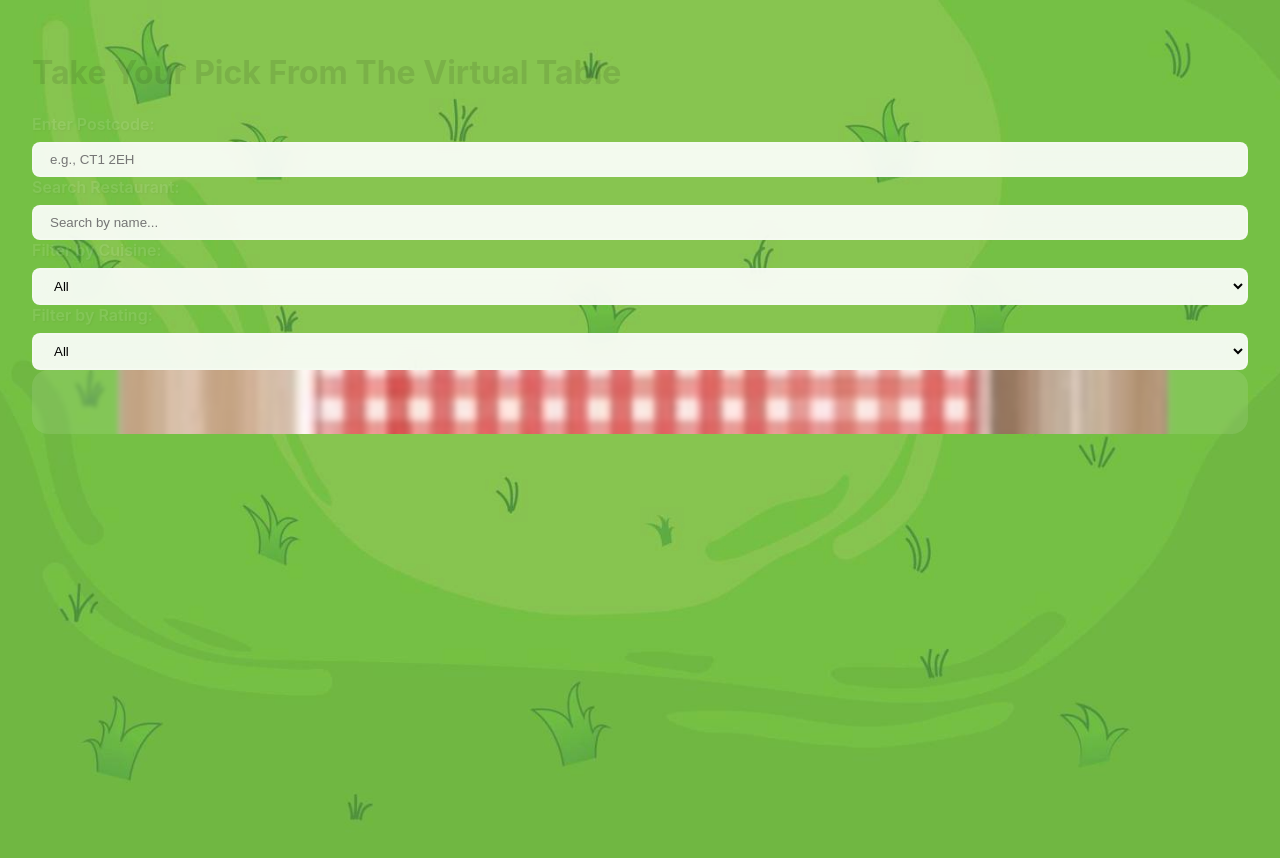
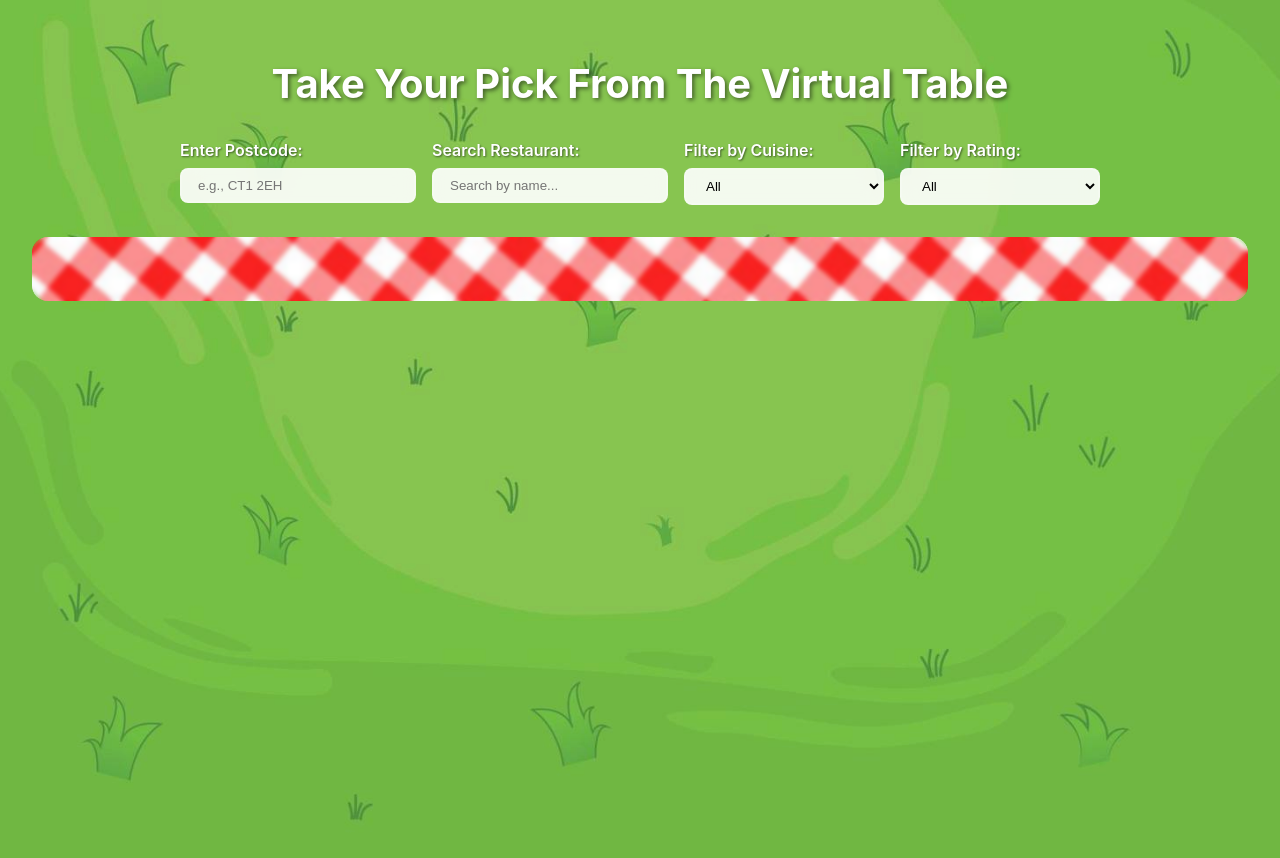
Before and after one commit to Ash530888/Just-Eat-Restaurants, a React (Create React App) app: page / in a window 1280 px wide. Shown: the top 858 px of the page. Built offline with nearby package versions, Linux system fonts and the light colour scheme.

Commit message:
filters style

```diff
--- a/src/App.css
+++ b/src/App.css
@@ -15,6 +15,15 @@
   background-size: cover;
   background-position: center;
   opacity: 0.9;
+}
+
+.filters {
+  display: flex;
+  gap: 1rem;
+  flex-wrap: wrap;
+  justify-content: center;
+  margin-bottom: 2rem;
+  position: relative;
 }
 
 .filter-group {
@@ -38,6 +47,16 @@ input, select {
   min-width: 200px;
 }
 
+h1 {
+  text-align: center;
+  font-size: 2.5rem;
+  font-weight: bold;
+  color: white;
+  text-shadow: 2px 2px 4px rgba(0, 0, 0, 0.5);
+  margin-bottom: 2rem;
+  position: relative;
+}
+
 /* Wider grid layout for plates */
 .restaurant-list {
   display: grid;
@@ -48,7 +67,7 @@ input, select {
   margin: 0 auto;
   padding: 2rem;
   border-radius: 1rem;
-  background-image: url('assets/picnic-table.png');
+  background-image: url('assets/checkered.png');
   background-size: cover;
   background-position: center;
 }
--- a/src/App.js
+++ b/src/App.js
@@ -52,8 +52,8 @@ const Plate = ({ restaurant, plateImage, onClick }) => {
       </div>
 
       <div className="card-content">
+        <h3>{restaurant.name}</h3>
         <p>⭐ {restaurant.rating.starRating} <soft>({restaurant.rating.count})</soft></p>
-        <h3>{restaurant.name}</h3>
         {expanded && (
           <motion.div
             initial={{ opacity: 0 }}
@@ -61,7 +61,6 @@ const Plate = ({ restaurant, plateImage, onClick }) => {
             transition={{ duration: 0.3 }}
           >
             <p><strong>Cuisines:</strong> {restaurant.cuisines.map(c => c.name).join(", ")}</p>
-            <p><strong>Address:</strong> {restaurant.address.city}, {restaurant.address.firstLine}, {restaurant.address.postalCode}</p>
           </motion.div>
         )}
       </div>
@@ -201,6 +200,7 @@ function App() {
     <div className="App">
       <h1>Take Your Pick From The Virtual Table</h1>
 
+      <div className="filters">
         {/* Postcode Search Box */}
         <div className="filter-group">
           <label>Enter Postcode: </label>
@@ -246,6 +246,7 @@ function App() {
             ))}
           </select>
         </div>
+      </div>
 
 
       {/* Restaurant Table */}
```
Also changed, not shown: src/assets/checkered.png (added). Lines whose indentation alone changed are shown as unchanged.
